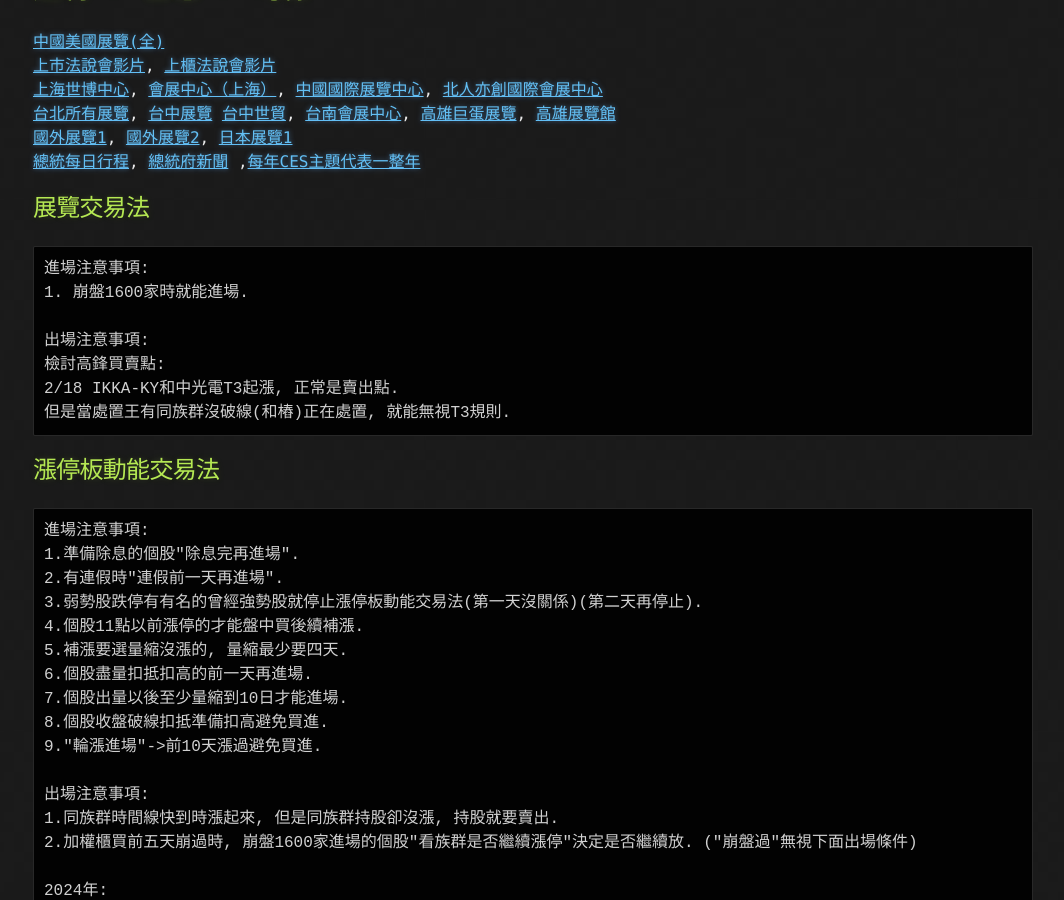
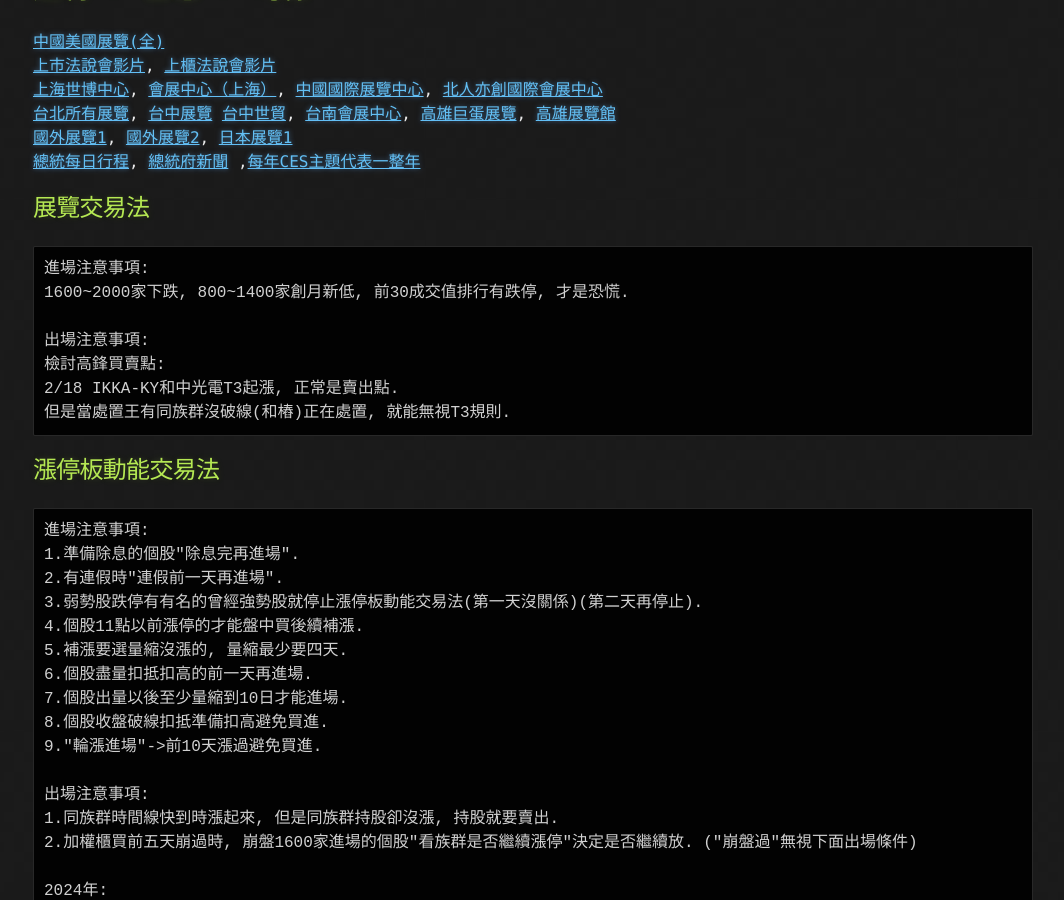
Before and after one commit to lepg5487/Stock_God, a Jekyll site: the page built from experience.md, in a window 1280 px wide and 900 px high, scrolled down 333 px. Shown: the whole window, without its empty margins (107-1171 px from the left). Built offline with Jekyll 4.4.1, drawn with Linux system fonts in a browser that asks for light colours; our own code applies the rules of GitHub Pages for plain Markdown files.

Commit message:
Update experience.md

````diff
--- a/experience.md
+++ b/experience.md
@@ -17,7 +17,7 @@ layout: testlayouts
 ## 展覽交易法
 ```
 進場注意事項:
-1. 崩盤1600家時就能進場.
+1600~2000家下跌, 800~1400家創月新低, 前30成交值排行有跌停, 才是恐慌.
 
 出場注意事項:
 檢討高鋒買賣點:
````
